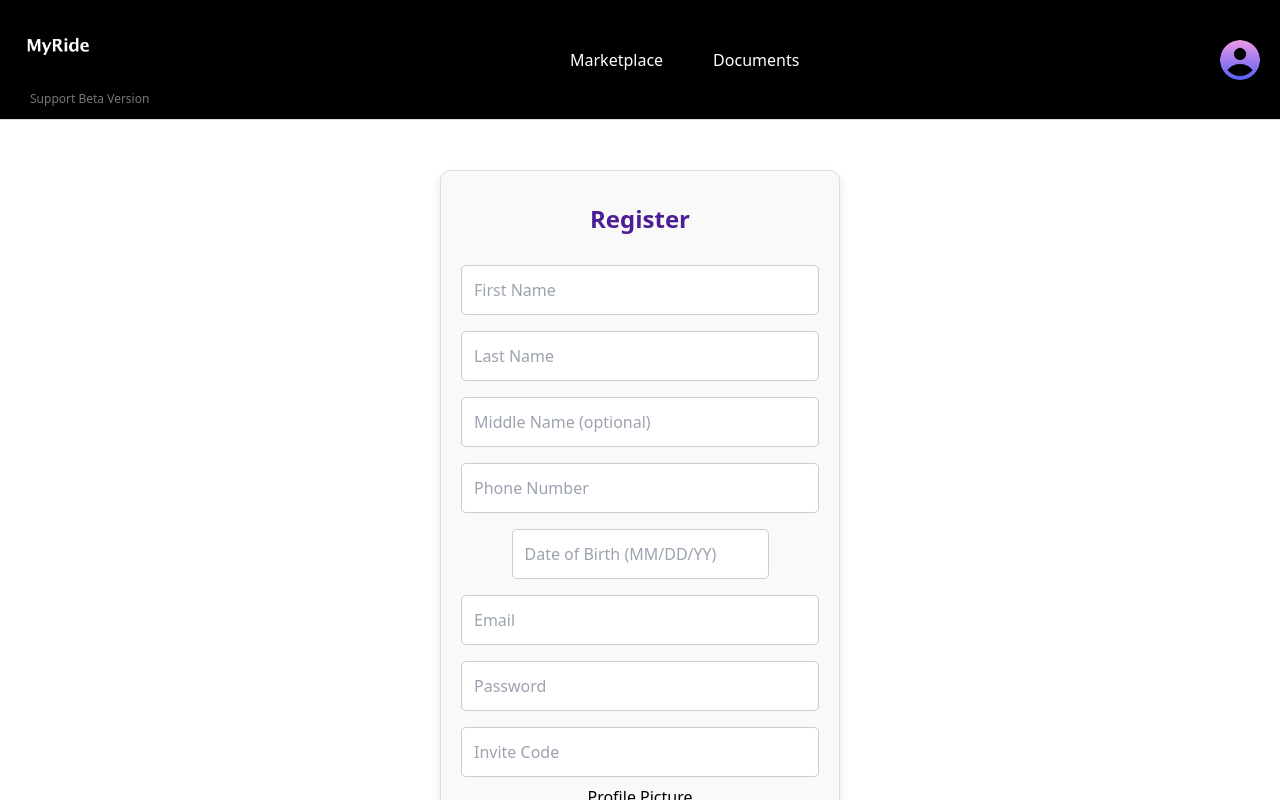
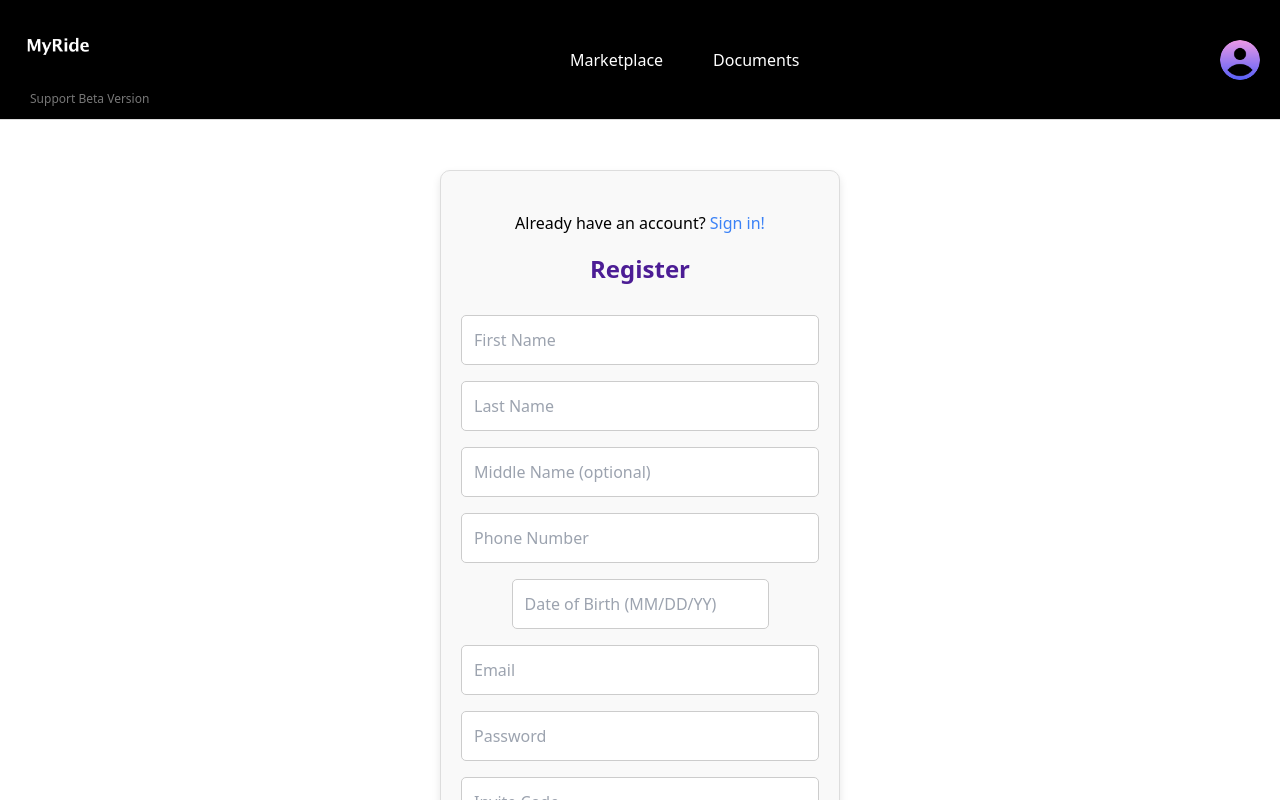
Before and after one commit to jt33120/myRide.com, a Next.js app: page /signup_page in a window 1280 px wide. Shown: the top 800 px of the page. Built offline with nearby package versions, Linux system fonts and the light colour scheme; no server answers.

Commit message:
Fix missing dependencies and useEffect warnings

```diff
--- a/pages/signup_page.js
+++ b/pages/signup_page.js
@@ -9,7 +9,7 @@ import "react-datepicker/dist/react-datepicker.css";
 import { useMediaQuery } from "react-responsive"; // Import useMediaQuery for responsive handling
 import styles from '../styles/Auth.module.css';
 import Resizer from "react-image-file-resizer"; // Import the image resizer library
-
+import Link from 'next/link'; // Import Link for navigation
 
 const MyDatePicker = ({ selectedDate, setSelectedDate }) => {
   const isMobile = useMediaQuery({ maxWidth: 768 }); // Detect if the user is on mobile
@@ -156,6 +156,12 @@ export default function SignUp() {
 
   return (
     <div className={styles.authContainer}>
+      <p className="text-center mb-4">
+        Already have an account?{' '}
+        <Link href="/login_page" className="text-blue-500 hover:underline">
+          Sign in!
+        </Link>
+      </p>
       <h2>Register</h2>
       {error && <p className="text-red-500">{error}</p>}
 
--- a/pages/vehicleCard_page.js
+++ b/pages/vehicleCard_page.js
@@ -1245,7 +1245,15 @@ const handleDocumentUpload = async (documentType, file, expirationDate) => {
     receipts.map((receipt) => (
       <div key={receipt.id} className="mb-2 flex justify-between items-center bg-white p-2 rounded-md shadow-sm border border-gray-300">
         {receipt.urls && receipt.urls.length > 0 && (
-                <a href={receipt.urls[0]} target="_blank" rel="noopener noreferrer" className="text-blue-600 hover:underline">
+          <a
+            href={isOwner ? receipt.urls[0] : '#'}
+            target={isOwner ? "_blank" : "_self"}
+            rel="noopener noreferrer"
+            className={`text-blue-600 hover:underline ${!isOwner && 'cursor-not-allowed text-gray-400'}`}
+            onClick={(e) => {
+              if (!isOwner) e.preventDefault();
+            }}
+          >
             {receipt.title} - {new Date(receipt.date.seconds * 1000).toLocaleDateString()} - ${receipt.price}
           </a>
         )}
@@ -1273,6 +1281,7 @@ const handleDocumentUpload = async (documentType, file, expirationDate) => {
     <p className="text-gray-500">No receipts available.</p>
   )}
 </div>
+
       {isOwner && (
         <button
           onClick={() => setShowReceiptForm(true)}
@@ -1323,7 +1332,7 @@ const handleDocumentUpload = async (documentType, file, expirationDate) => {
                     isDue ? 'bg-red-500' : 'bg-green-500'
                   } bg-opacity-80 text-white text-xs rounded-full`}
                 >
-                  {isDue ? 'Expired' : isOwner ? 'Click to view' : 'View disabled'}
+                  {isDue ? 'Expired' : isOwner ? 'Click to view' : 'Owner Access Only'}
                 </div>
               )}
             </a>
```
Lines whose indentation alone changed are shown as unchanged.
